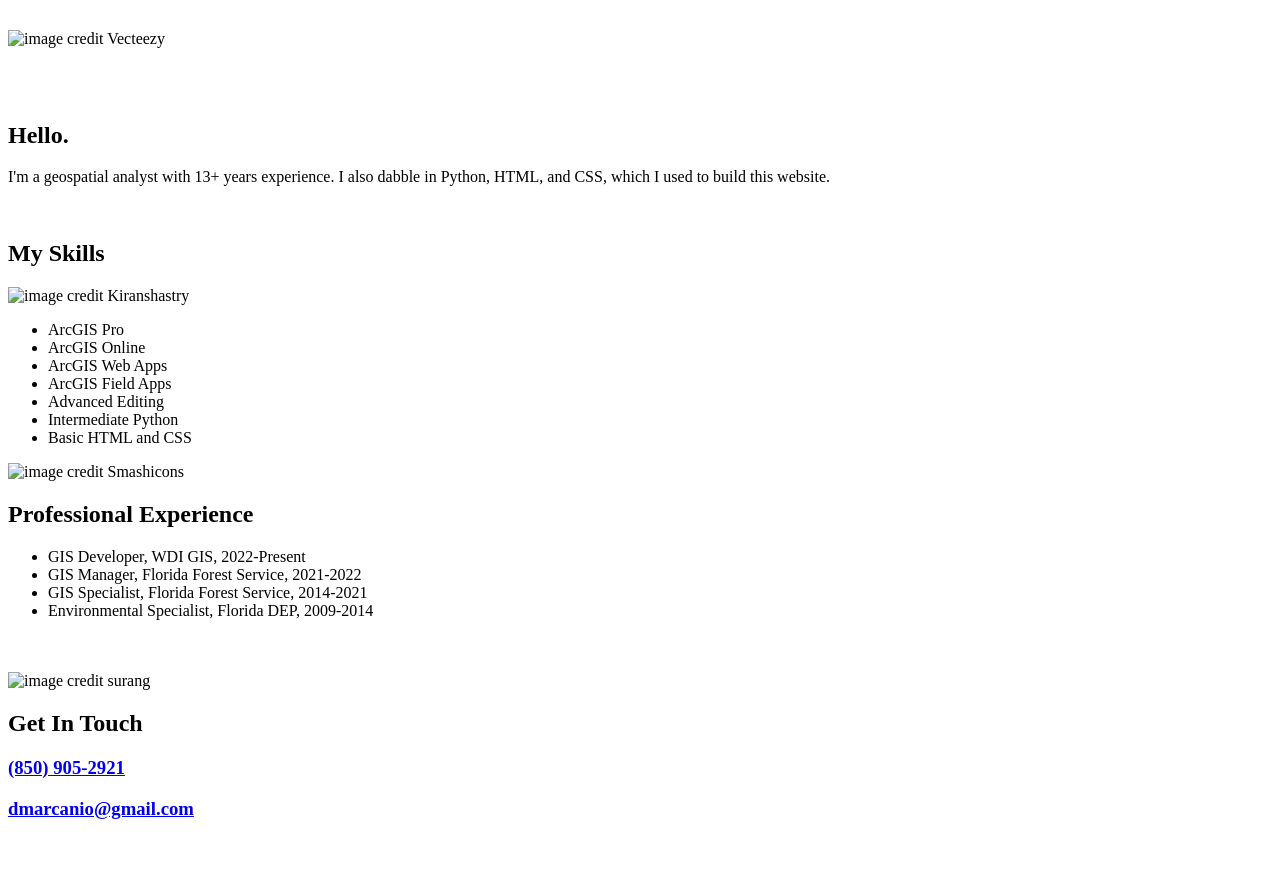
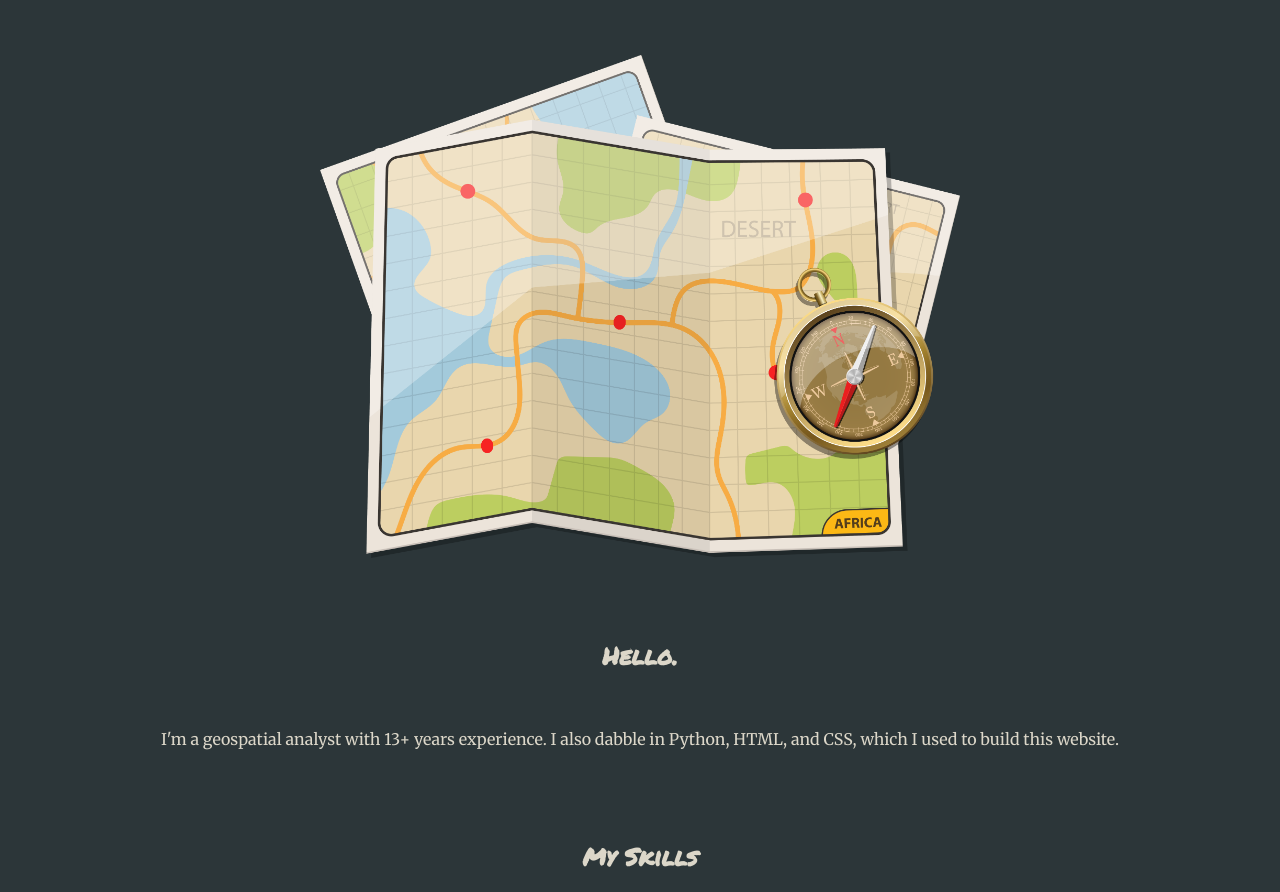
Before and after one commit to dmarcanio/website, a plain HTML site: page index.html in a window 1280 px wide. Shown: the part 127-1019 px from the top of the page. Drawn offline with Linux system fonts and the light colour scheme; the site is published under a folder, as on GitHub Pages, so addresses that start at the root find nothing.

Commit message:
Fixing path references to images and CSS.

```diff
--- a/index.html
+++ b/index.html
@@ -3,7 +3,7 @@
 <head>
     <meta charset="UTF-8">
     <title>Dominic Marcanio</title>
-    <link rel="stylesheet" type="text/css" href="/CSS/styles.css">
+    <link rel="stylesheet" type="text/css" href="CSS/styles.css">
     <link rel="favicon" href="favicon.ico?v=2">
     <!-- EMBED CUSTOM FONTS VIA FONTS.GOOGLE.COM -->
     <!-- Merriweather reg400pt, H1 = PERMANENT MARKER -->
@@ -19,7 +19,7 @@
     <h3>a GIS developer.</h3>
     <br>
     <br>
-    <img class="map" src="/images/map.png" alt="image credit Vecteezy">
+    <img class="map" src="images/map.png" alt="image credit Vecteezy">
     <br>
     <br>
     <br>
@@ -34,7 +34,7 @@
   <div class="skills">
     <h2>My Skills</h2>
     <div class="skill-row">
-      <img class="gis-icon" src="/images/gis-icon.png" alt="image credit Kiranshastry">
+      <img class="gis-icon" src="images/gis-icon.png" alt="image credit Kiranshastry">
       <br>
       <ul>
       <li>ArcGIS Pro</li>
@@ -48,7 +48,7 @@
     </div>
     <div class="skill-row">
 
-      <img class="gis-icon" src="/images/experience.png" alt="image credit Smashicons">
+      <img class="gis-icon" src="images/experience.png" alt="image credit Smashicons">
       <img class="" src="" alt="">
       <h2>Professional Experience</h2>
       <ul>
@@ -63,7 +63,7 @@
   <br>
 
   <div class="contact-me">
-    <img class="gis-icon" src="/images/contact-me.png" alt="image credit surang">
+    <img class="gis-icon" src="images/contact-me.png" alt="image credit surang">
     <h2>Get In Touch</h2>
     <h3><a href="tel:(850) 905-2921">(850) 905-2921</a></h3>
     <h3><a href="mailto:dmarcanio@gmail.com">dmarcanio@gmail.com</a></h3>
```
